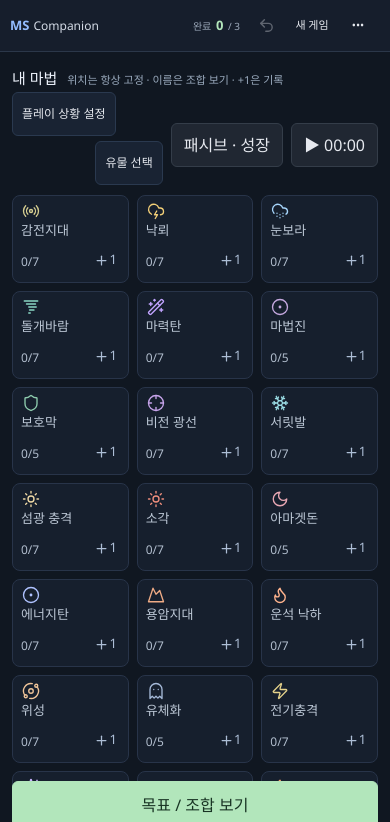
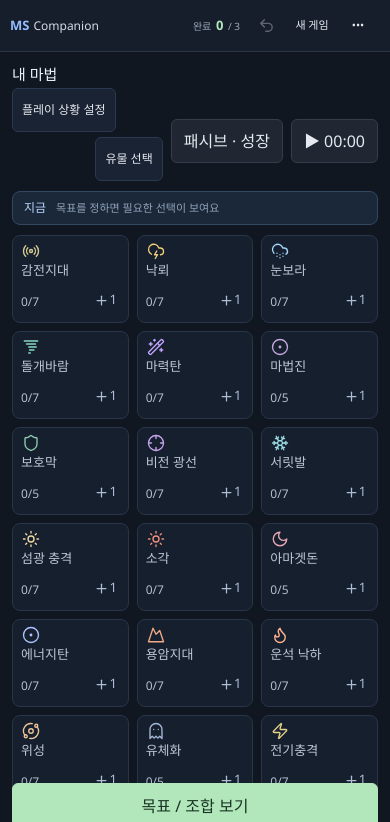
Before and after one commit to vividhyeok/msskilltree, a React (Vite) app: page / in a window 390 px wide. Shown: the top 822 px of the page. Built offline with nearby package versions, Linux system fonts and the light colour scheme.

Commit message:
Add mobile NOW strip and live refinement styles

```diff
--- a/src/features/game-mode/MagicGrid.tsx
+++ b/src/features/game-mode/MagicGrid.tsx
@@ -10,6 +10,7 @@ import {
   targetBadge,
 } from "./selectors";
 import { TargetBadge } from "../../components/GameState";
+import "./live-refine.css";
 type Props = {
   run: Run;
   selected: string;
@@ -26,13 +27,10 @@ export function MagicGrid({
 }: Props) {
   const used = locks(run);
   const completed = completedMagicStates(run);
-  const needed = new Set(
-    getNeededMagicForTargets(run)
-      .filter((n) =>
-        ["not_owned", "leveling", "trait_needed"].includes(n.state),
-      )
-      .map((n) => n.magicId),
+  const needs = getNeededMagicForTargets(run).filter((n) =>
+    ["not_owned", "leveling", "trait_needed"].includes(n.state),
   );
+  const needed = new Set(needs.map((n) => n.magicId));
   const liveMagics = [...data.magics].sort((a, b) =>
     a.nameKo.localeCompare(b.nameKo, "ko"),
   );
@@ -44,6 +42,25 @@ export function MagicGrid({
         </h1>
       </div>
       {contextBar}
+      <div className="mobile-now-strip" aria-label="모바일 지금 필요한 것">
+        <strong>지금</strong>
+        {needs.slice(0, 2).map((n) => (
+          <button key={n.key} onClick={() => onFocus(n.magicId)}>
+            {n.name}
+            <span>
+              {n.targetCombinationIds
+                .map((id) => targetBadge(run, id))
+                .filter(Boolean)
+                .join("/") || `Lv.${n.requiredLevel}`}
+            </span>
+          </button>
+        ))}
+        {!needs.length && (
+          <span className="mobile-now-empty">
+            {run.pinned.length ? "목표 재료 기록 완료" : "목표를 정하면 필요한 선택이 보여요"}
+          </span>
+        )}
+      </div>
       <div className="magic-grid">
         {liveMagics.map((m) => {
           const completion = completed[m.id];
```
